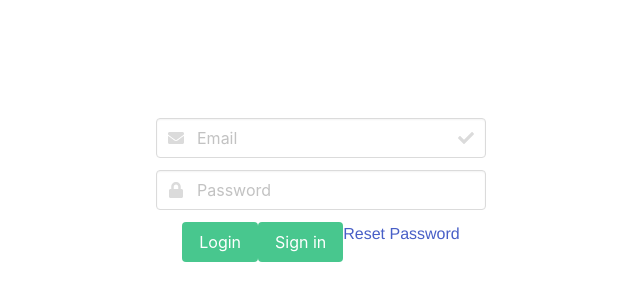
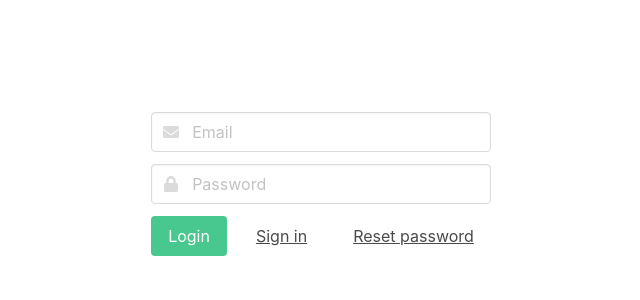
Before and after one commit to arthurchumak/puncher, a Vue app: page /login in a window 1280 px wide. Shown: the part 210-510 px from the top of the page, without its empty margins (319-959 px from the left). Built offline with nearby package versions, Linux system fonts and the light colour scheme; no server answers; sample sign-in values are in the browser's storage; what vuefire would draw is missing.

Commit message:
update login page

```diff
--- a/src/views/Login.vue
+++ b/src/views/Login.vue
@@ -2,13 +2,10 @@
   <div id="auth">
     <form @submit.prevent="submit">
       <div class="field">
-        <p class="control has-icons-left has-icons-right">
+        <p class="control has-icons-left">
           <input class="input" type="email" placeholder="Email" v-model="email">
           <span class="icon is-small is-left">
             <i class="fas fa-envelope"></i>
-          </span>
-          <span class="icon is-small is-right">
-            <i class="fas fa-check"></i>
           </span>
         </p>
       </div>
@@ -20,13 +17,19 @@
           </span>
         </p>
       </div>
-      <div class="field">
+      <div class="field is-grouped">
         <p class="control">
           <input type="submit" class="button is-success" value="Login">
-          <button class="button is-success" @mousedown="signin">Sign in</button>
-          <a @mousedown="reset">Reset Password</a>
+        </p>
+        <p class="control">
+          <button class="button is-text" @mousedown="signin">Sign in</button>
+        </p>
+        <p class="control">
+          <button class="button is-text" @mousedown="reset">Reset password</button>
         </p>
       </div>
+      <p>
+      </p>
     </form>
   </div>
 </template>
```
